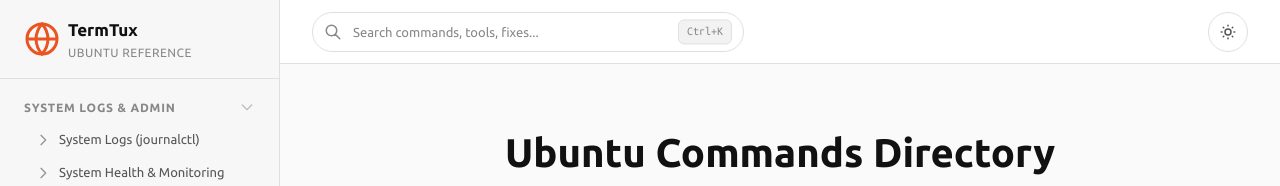
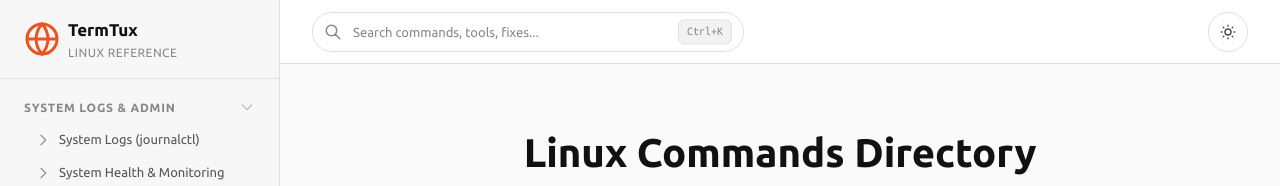
Before and after one commit to pbits1/TermTux, a plain HTML site: page index.html in a window 1280 px wide. Shown: the top 186 px of the page. Drawn offline with Linux system fonts and the light colour scheme.

Commit message:
Update: Rename title and subtitle references from Ubuntu to Linux, rewrite README.md to remove private details and add production site link

```diff
--- a/index.html
+++ b/index.html
@@ -3,15 +3,15 @@
 <head>
   <meta charset="UTF-8">
   <meta name="viewport" content="width=device-width, initial-scale=1.0">
-  <title>TermTux — Ubuntu Commands & Linux Reference Guide</title>
-  <meta name="description" content="A comprehensive, searchable reference guide for Ubuntu Linux commands, tools, and troubleshooting. 400+ commands across 58 categories with one-click copy.">
-  <meta name="keywords" content="ubuntu, linux, commands, terminal, bash, reference, guide, cheatsheet">
+  <title>TermTux — Linux Commands Reference Guide</title>
+  <meta name="description" content="A comprehensive, searchable reference guide for Linux commands, tools, and troubleshooting. 400+ commands across 58 categories with one-click copy.">
+  <meta name="keywords" content="linux, commands, terminal, bash, reference, guide, cheatsheet">
   <meta name="author" content="pbits1">
   <meta name="theme-color" content="#E95420">
 
   <!-- Open Graph -->
-  <meta property="og:title" content="TermTux — Ubuntu Commands Reference">
-  <meta property="og:description" content="400+ Ubuntu Linux commands organized across 58 categories. Searchable, copyable, beautiful.">
+  <meta property="og:title" content="TermTux — Linux Commands Reference">
+  <meta property="og:description" content="400+ Linux commands organized across 58 categories. Searchable, copyable, beautiful.">
   <meta property="og:type" content="website">
   <meta property="og:url" content="https://termtux.pages.dev">
 
@@ -50,7 +50,7 @@
         <svg class="sidebar-logo" viewBox="0 0 24 24" fill="none" stroke="var(--yaru-orange)" stroke-width="2" aria-hidden="true"><circle cx="12" cy="12" r="10"></circle><path d="M12 2a15.3 15.3 0 014 10 15.3 15.3 0 01-4 10 15.3 15.3 0 01-4-10 15.3 15.3 0 014-10z"></path><path d="M2 12h20"></path></svg>
         <div>
           <div class="sidebar-title">TermTux</div>
-          <div class="sidebar-subtitle">Ubuntu Reference</div>
+          <div class="sidebar-subtitle">Linux Reference</div>
         </div>
       </div>
 
@@ -92,7 +92,7 @@
 
       <!-- Hero -->
       <section class="page-hero fade-in-up" aria-labelledby="hero-title">
-        <h1 id="hero-title">Ubuntu Commands Directory</h1>
+        <h1 id="hero-title">Linux Commands Directory</h1>
         <p>A comprehensive, searchable reference guide for Linux commands, tools, and fixes. <strong>400+ commands</strong> across <strong>58 categories</strong>.</p>
 
         <div class="stats-bar" style="justify-content: center; border: none; margin-top: var(--space-xl)">
```
Also changed, not shown: category.html (+1 -1 lines), README.md.
